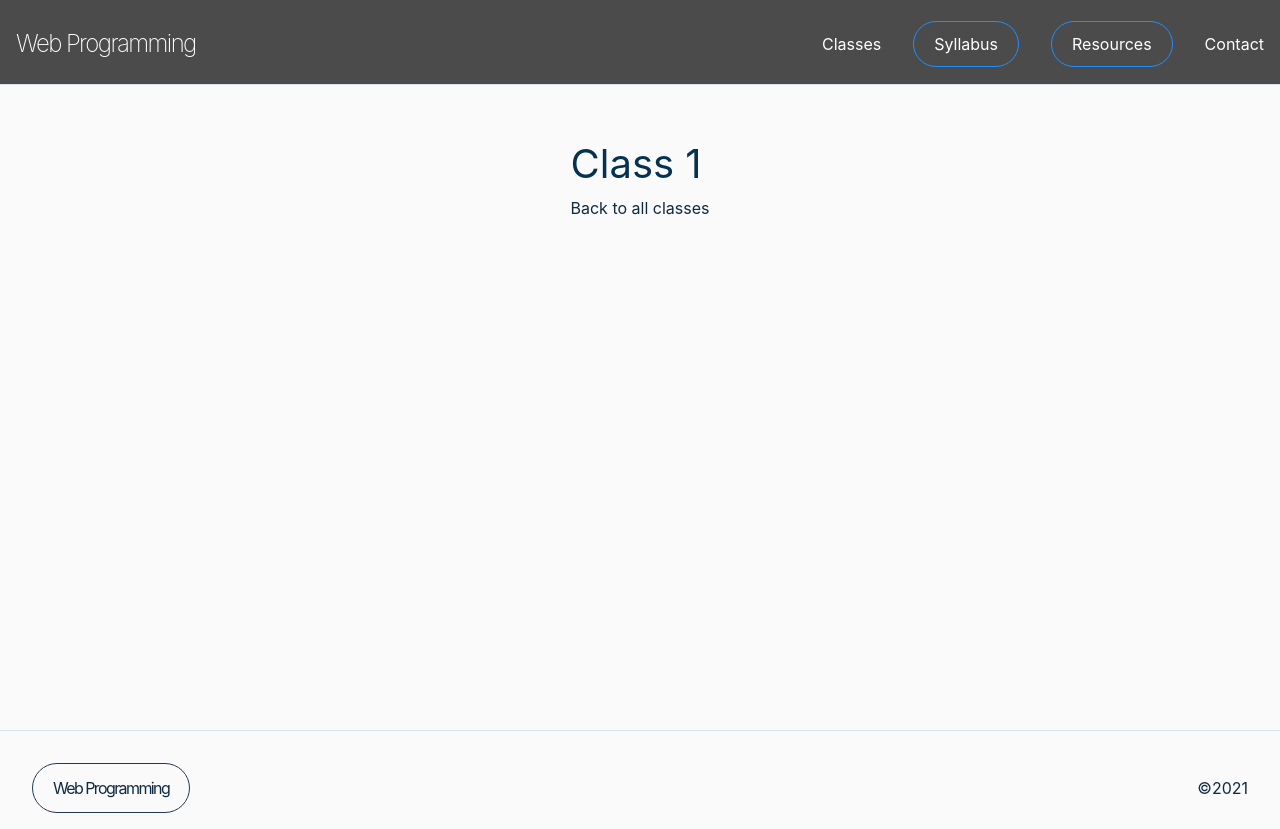
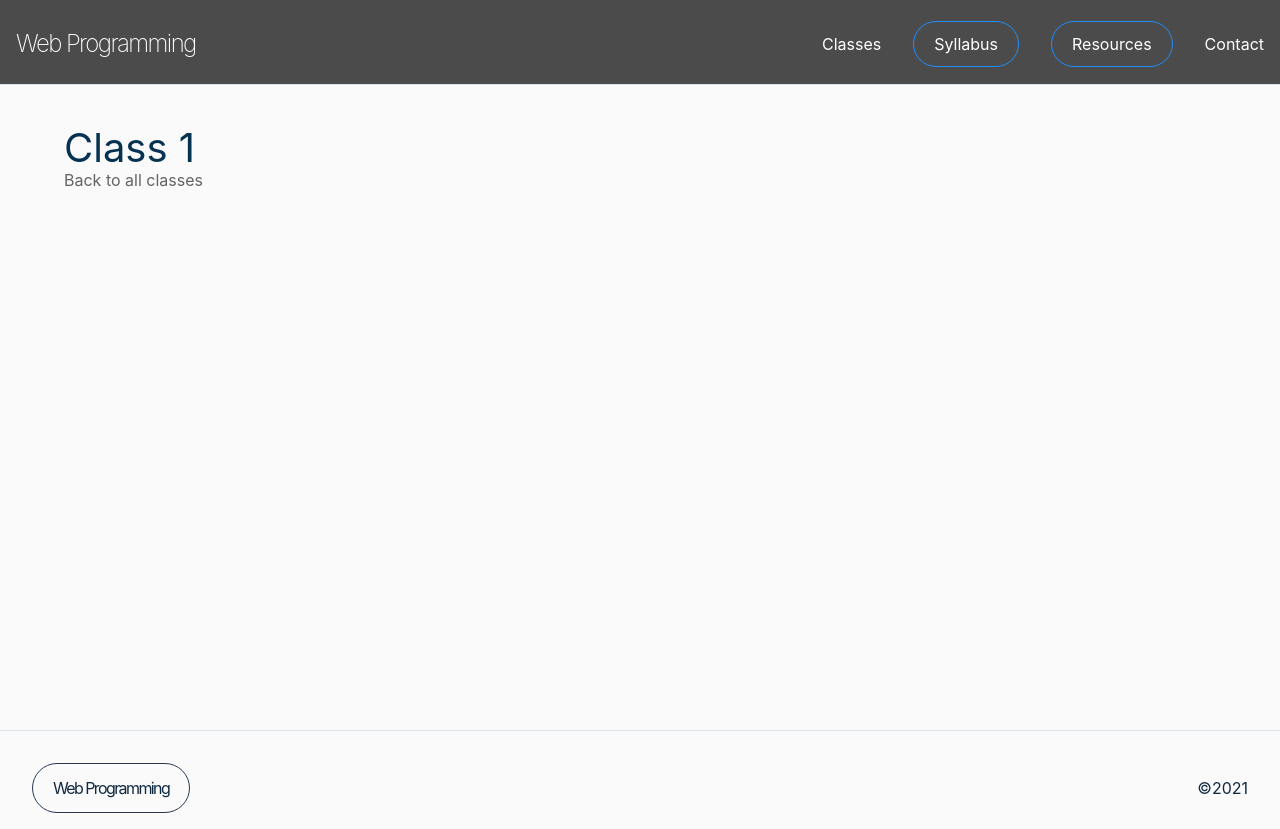
Before and after one commit to robdcampbell/WebProgrammingClass, a React (Create React App) app: page /class1 in a window 1280 px wide. Built offline with nearby package versions, Linux system fonts and the light colour scheme.

Commit message:
Restyle the formatting of the class pages

```diff
--- a/src/index.css
+++ b/src/index.css
@@ -499,6 +499,7 @@ Main Content - Body wireframe
 }
 
 .content__mainSection {
+  width: 100%;
   max-width: 1200px;
   display: flex;
   flex-direction: column;
@@ -540,6 +541,8 @@ Classes (class content page)
   gap: 3rem;
   /* grid-template-columns: 1fr 1fr; */
   align-items: flex-start;
+
+  width: 100%;
 }
 
 .home__heading {
@@ -550,6 +553,23 @@ Classes (class content page)
   letter-spacing: -0.125rem;
   /* border-bottom: var(--clr-grey-2) solid 1px; */
   padding-bottom: 1rem;
+}
+.class__content {
+  width: 90%;
+  margin-top: 8rem;
+  /* margin-left: 4rem; */
+}
+.class__heading {
+  width: 100%;
+  /* background-color: red; */
+}
+.class__heading > h2 {
+  margin: 0;
+  margin-right: 2rem;
+  padding: 0;
+}
+.return__link {
+  color: #636363;
 }
 
 .classList {
--- a/src/pages/Class1.js
+++ b/src/pages/Class1.js
@@ -18,17 +18,14 @@ const Class1 = () => {
           setShowSideBarNav(false);
         }}
       >
-        <div className="content__mainSection ">
-          <div className="public__home__body">
-            <div className="#">
-              {/* <h1> Welcome to HomeRoom,</h1> */}
-              <h2>Class 1</h2>
-              <Link to="/home-public" className="">
-                <p>Back to all classes</p>
-              </Link>
-
-              {/* <div className="landing__subtitle"> */}
-            </div>
+        <div className="class__content">
+          <div className="class__heading">
+            {/* <h1> Welcome to HomeRoom,</h1> */}
+            <h2>Class 1</h2>
+            <Link to="/home-public" className="">
+              <p className="return__link">Back to all classes</p>
+            </Link>
+            {/* <div className="landing__subtitle"> */}
           </div>
         </div>
       </section>
```
